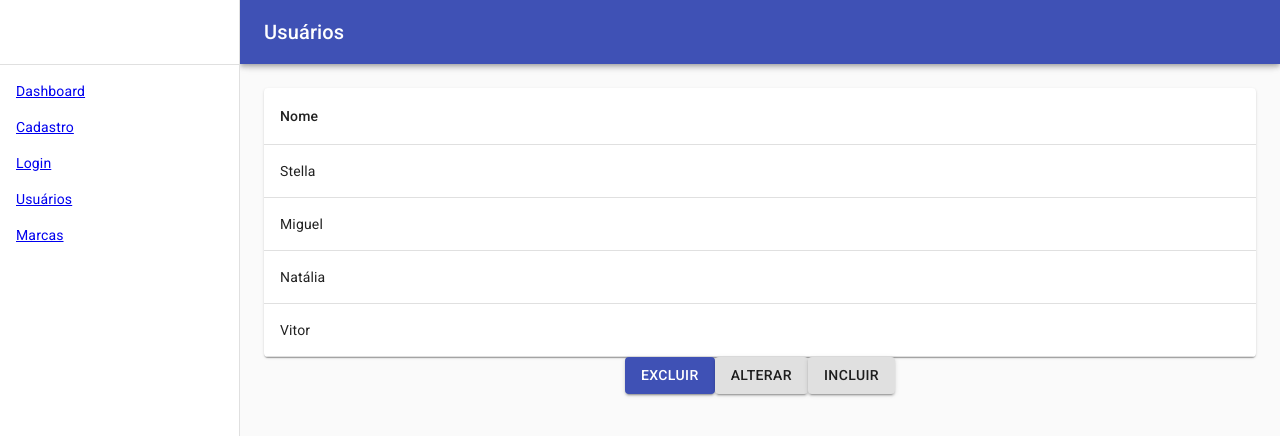
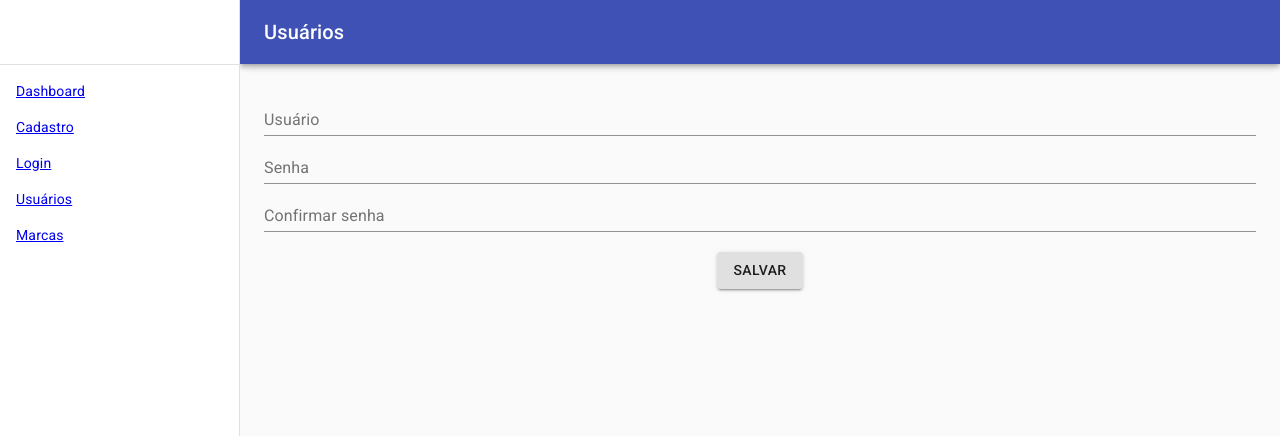
Before and after one commit to CaelumAulas/aceleratw-turma1-grupo1, a React (Create React App) app: page /usuarios/cadastrar-usuarios in a window 1280 px wide. Shown: the top 436 px of the page. Built offline with nearby package versions, Linux system fonts and the light colour scheme.

Commit message:
feat(users-form): changes UserForm name to AddUserForm.js

```diff
--- a/src/containers/UsersForm/AddUserForm.js
+++ b/src/containers/AddUserForm/AddUserForm.js
@@ -1,4 +1,5 @@
 import React from 'react'
+import BaseLayout from '../../containers/BaseLayout/BaseLayout'
 
 import {
     Button,
--- a/src/containers/UsersForm/style.css
+++ b/src/containers/AddUserForm/style.css
@@ -1,5 +1,5 @@
 .usersForm--inputs{
-    display: flex;
+    display: flex !important;
     flex-direction: column;
     margin-bottom: 20px;
 }
--- a/src/containers/UsersTable/UsersTable.js
+++ b/src/containers/UsersTable/UsersTable.js
@@ -7,9 +7,15 @@ import TableHead from "@material-ui/core/TableHead";
 import TableRow from "@material-ui/core/TableRow";
 import Paper from "@material-ui/core/Paper";
 import Button from "@material-ui/core/Button";
+import {
+    Link,
+    useRouteMatch
+} from "react-router-dom"
+
+import "./style.css"
 
 function createData(name) {
-  return { name };
+    return {name};
 }
 
 const rows = [
@@ -19,7 +25,11 @@ const rows = [
     createData("Vitor"),
 ];
 
-const UsersTable = () => (
+
+const UsersTable = () => {
+    let {path, url} = useRouteMatch();
+
+    return (
         <section>
             <TableContainer component={Paper}>
                 <Table aria-label="simple table">
@@ -43,8 +53,13 @@ const UsersTable = () => (
                 excluir
             </Button>
             <Button variant="contained">alterar</Button>
+            <Link to={`${url}/cadastrar-usuarios`}>
                 <Button variant="contained">incluir</Button>
+            </Link>
+
+
         </section>
     );
+}
 
 export default UsersTable;
--- /dev/null
+++ b/src/pages/AddUser/AddUser.js
@@ -0,0 +1,12 @@
+import React from 'react'
+
+import BaseLayout from '../../containers/BaseLayout/BaseLayout'
+import AddUsersForm from '../../containers/AddUserForm/AddUserForm'
+
+const AddUser = () => (
+    <BaseLayout pageName="Usuários">
+        <AddUsersForm/>
+    </BaseLayout>
+)
+
+export default AddUser
--- a/src/pages/App.js
+++ b/src/pages/App.js
@@ -8,12 +8,16 @@ import SignUp from "../pages/SignUp/SignUp";
 import Dashboard from "../pages/Dashboard/Dashboard";
 import Users from "../pages/Users/Users";
 import Brands from "../pages/Brands/Brands";
+import AddUser from "../pages/AddUser/AddUser";
 
 const App = () => {
   return (
     <div className="App">
       <Router>
         <Switch>
+          <Route path="/usuarios/cadastrar-usuarios">
+            <AddUser />
+          </Route>
           <Route path="/usuarios">
             <Users />
           </Route>
```
Also changed, not shown: src/pages/Users/AddUserForm.js (deleted, +0 -21 lines). Lines whose indentation alone changed are shown as unchanged.
